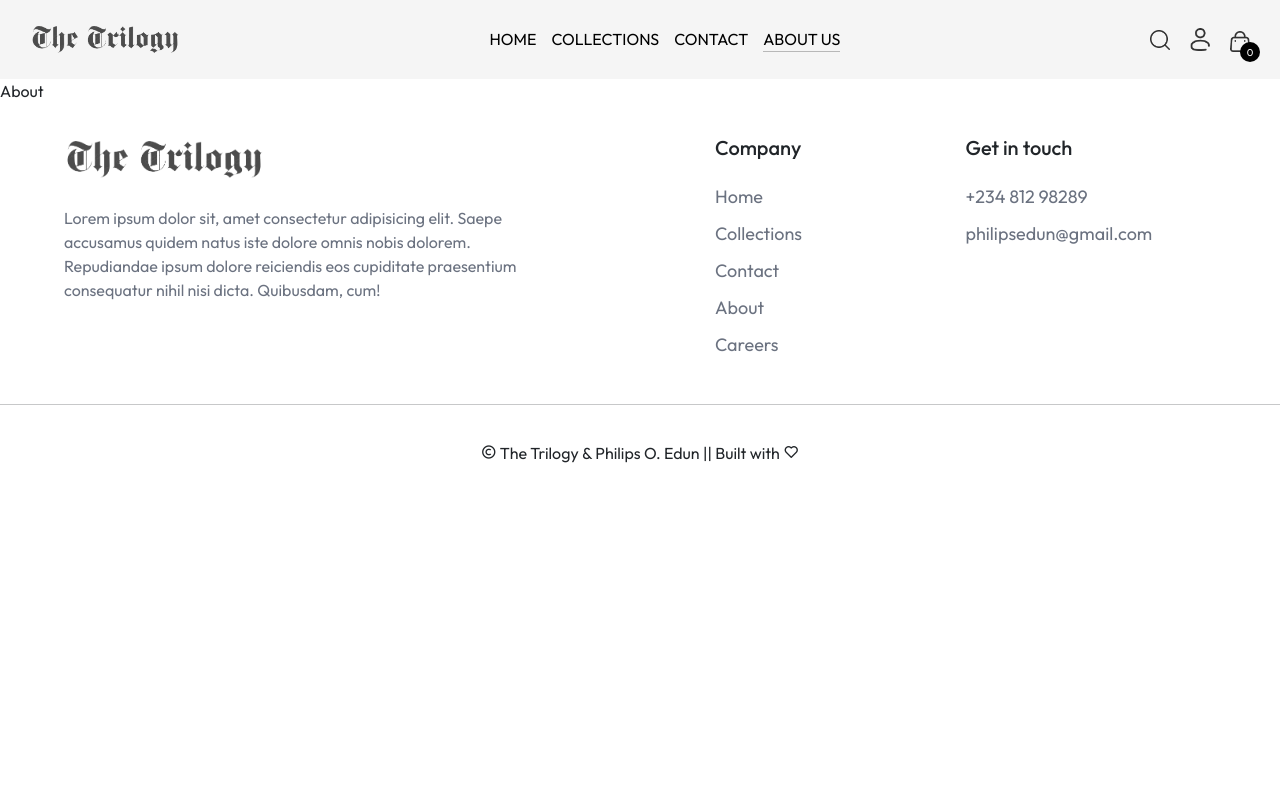
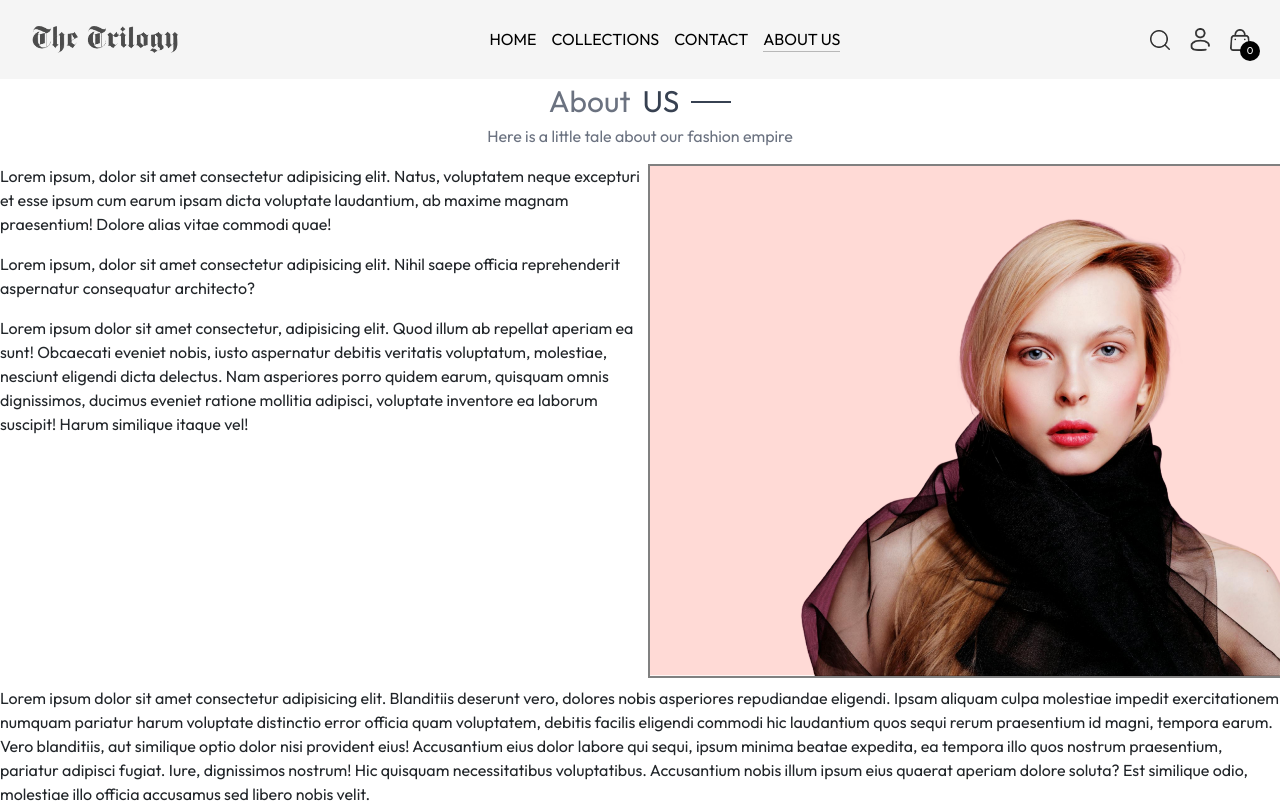
Before and after one commit to philips-of-ng/The-Trilogy-ECM, a React (Vite) app in the folder frontend/: page /about-us in a window 1280 px wide. Shown: the top 803 px of the page. Built offline with nearby package versions, Linux system fonts and the light colour scheme.

Commit message:
i wont waste this evening

```diff
--- a/frontend/package.json
+++ b/frontend/package.json
@@ -16,14 +16,18 @@
   },
   "devDependencies": {
     "@eslint/js": "^9.13.0",
+    "@tailwindcss/postcss": "^4.1.14",
     "@types/react": "^18.3.12",
     "@types/react-dom": "^18.3.1",
     "@vitejs/plugin-react": "^4.3.3",
+    "autoprefixer": "^10.4.21",
     "eslint": "^9.13.0",
     "eslint-plugin-react": "^7.37.2",
     "eslint-plugin-react-hooks": "^5.0.0",
     "eslint-plugin-react-refresh": "^0.4.14",
     "globals": "^15.11.0",
-    "vite": "^5.4.10"
+    "postcss": "^8.5.6",
+    "tailwindcss": "^4.1.14",
+    "vite": "^7.1.9"
   }
 }
--- a/frontend/src/App.css
+++ b/frontend/src/App.css
@@ -0,0 +1,35 @@
+@import url('https://fonts.googleapis.com/css2?family=Outfit:wght@100..900&family=Prata&display=swap');
+
+* {
+  box-sizing: border-box !important;
+  margin: 0;
+  padding: 0;
+  font-family: Outfit;
+  font-family: 'Outfit', sans-serif;
+
+}
+
+.one-nav-link {
+  text-decoration: none;
+  color: black;
+}
+
+.one-nav-link hr {
+  display: none;
+}
+
+.active>hr {
+  display: block;
+  margin: 0;
+}
+
+@media (max-width: 750px) {
+  .active {
+    background-color: black !important;
+    color: white;
+  }
+
+  .active hr {
+    display: none;
+  }
+}
--- a/frontend/src/App.jsx
+++ b/frontend/src/App.jsx
@@ -1,4 +1,7 @@
 import React from 'react'
+import "./index.css";
+
+
 import { Route, Routes } from 'react-router-dom'
 
 //PAGES
--- a/frontend/src/components/ProductItem.jsx
+++ b/frontend/src/components/ProductItem.jsx
@@ -18,6 +18,11 @@ const ProductItem = ({ image, name, price, id }) => {
         <p className='product-name'>{name}</p>
         <p className='product-price'>{currency}{price}</p>
       </div>
+
+
+
+
+
     </div>
   )
 }
--- a/frontend/src/index.css
+++ b/frontend/src/index.css
@@ -1,33 +1 @@
-@import url('https://fonts.googleapis.com/css2?family=Outfit:wght@100..900&family=Prata&display=swap');
-
-* {
-  box-sizing: border-box !important;
-  margin: 0;
-  padding: 0;
-  font-family: Outfit;
-}
-
-.one-nav-link {
-  text-decoration: none;
-  color: black;
-}
-
-.one-nav-link hr {
-  display: none;
-}
-
-.active > hr {
-  display: block;
-  margin: 0;
-}
-
-@media (max-width: 750px) {
-  .active {
-    background-color: black !important;
-    color: white;
-  }
-
-  .active hr {
-    display: none;
-  }
-}
+@import "tailwindcss"
--- a/frontend/src/main.jsx
+++ b/frontend/src/main.jsx
@@ -1,8 +1,10 @@
 import { createRoot } from 'react-dom/client'
-import './index.css'
 import App from './App.jsx'
 import { BrowserRouter } from 'react-router-dom'
 import ShopContextProvider from './context/ShopContext.jsx'
+
+import './index.css'
+import './app.css'
 
 createRoot(document.getElementById('root')).render(
   <BrowserRouter>
--- a/frontend/src/pages/About.jsx
+++ b/frontend/src/pages/About.jsx
@@ -1,8 +1,38 @@
 import React from 'react'
+import PageTitle from '../components/PageTitle'
+import { assets } from '../assets/assets'
 
 const About = () => {
   return (
-    <div>About</div>
+    <div className='about-page'>
+
+      <PageTitle text1={"About"} text2={'US'} sub={'Here is a little tale about our fashion empire'} />
+
+      <div className='about-page-main'>
+
+        <article className='d-block my-3'>
+          <div className='d-flex gap-2'>
+            <div className='col-6'>
+              <p className=''>Lorem ipsum, dolor sit amet consectetur adipisicing elit. Natus, voluptatem neque excepturi et esse ipsum cum earum ipsam dicta voluptate laudantium, ab maxime magnam praesentium! Dolore alias vitae commodi quae!</p>
+
+              <p>Lorem ipsum, dolor sit amet consectetur adipisicing elit. Nihil saepe officia reprehenderit aspernatur consequatur architecto?</p>
+
+              Lorem ipsum dolor sit amet consectetur, adipisicing elit. Quod illum ab repellat aperiam ea sunt! Obcaecati eveniet nobis, iusto aspernatur debitis veritatis voluptatum, molestiae, nesciunt eligendi dicta delectus. Nam asperiores porro quidem earum, quisquam omnis dignissimos, ducimus eveniet ratione mollitia adipisci, voluptate inventore ea laborum suscipit! Harum similique itaque vel!
+            </div>
+
+            <div className='col-6'>
+              <img style={{width: '100%', border: '2px solid grey'}} src={assets.hero_img} alt="" />
+            </div>
+          </div>
+
+          <p className="my-2">Lorem ipsum dolor sit amet consectetur adipisicing elit. Blanditiis deserunt vero, dolores nobis asperiores repudiandae eligendi. Ipsam aliquam culpa molestiae impedit exercitationem numquam pariatur harum voluptate distinctio error officia quam voluptatem, debitis facilis eligendi commodi hic laudantium quos sequi rerum praesentium id magni, tempora earum. Vero blanditiis, aut similique optio dolor nisi provident eius! Accusantium eius dolor labore qui sequi, ipsum minima beatae expedita, ea tempora illo quos nostrum praesentium, pariatur adipisci fugiat. Iure, dignissimos nostrum! Hic quisquam necessitatibus voluptatibus. Accusantium nobis illum ipsum eius quaerat aperiam dolore soluta? Est similique odio, molestiae illo officia accusamus sed libero nobis velit.</p>
+
+          Lorem ipsum dolor sit amet consectetur adipisicing elit. Fugiat, eligendi possimus. Quasi est harum vel soluta, cupiditate dolores iste recusandae, atque nihil nam similique odio modi doloribus facilis distinctio veniam! Eius voluptatem saepe debitis expedita. Quasi inventore nulla recusandae exercitationem laborum totam harum rem, minus numquam aspernatur ab doloremque ea eligendi nobis sapiente consequatur quidem? Odio corrupti a molestias laboriosam quis quos quae temporibus, omnis quas, minus, ipsam eligendi eum at voluptas excepturi vel! Earum quae voluptas corporis impedit ullam saepe ratione nam ea doloribus itaque aut error adipisci temporibus cum reprehenderit numquam, iusto optio architecto eius totam deleniti eligendi?
+        </article>
+
+      </div>
+
+    </div>
   )
 }
 
--- /dev/null
+++ b/frontend/tailwind.config.cjs
@@ -0,0 +1,8 @@
+/** @type {import('tailwindcss').Config} */
+module.exports = {
+  content: ["./index.html", "./src/**/*.{js,jsx,ts,tsx}"],
+  theme: {
+    extend: {},
+  },
+  plugins: [],
+};
```
Also changed, not shown: 1 other file (tests, documents, lock files or other folders).
